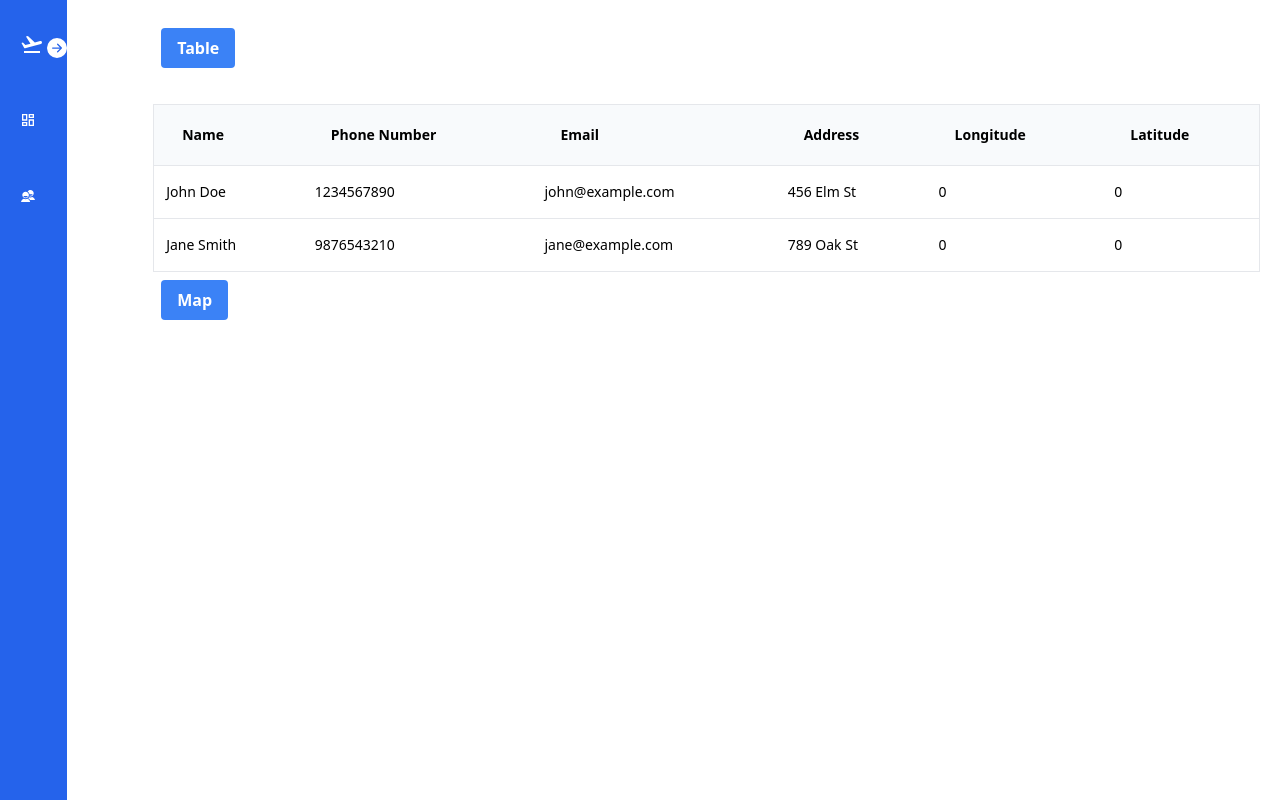
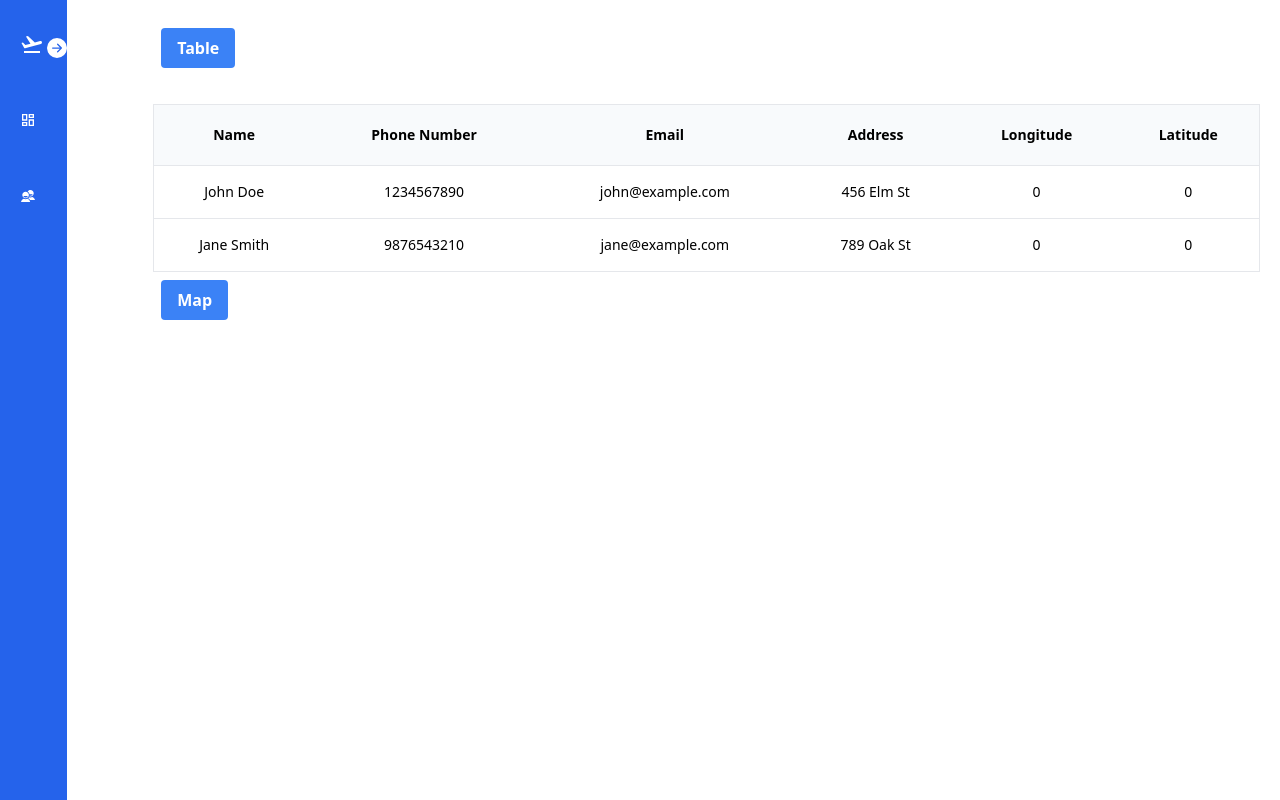
Before and after one commit to Thermiee/Dashboard, a React (Create React App) app: page / in a window 1280 px wide. Built offline with nearby package versions, Linux system fonts and the light colour scheme.

Commit message:
fix table styling

```diff
--- a/src/components/TableView.js
+++ b/src/components/TableView.js
@@ -23,25 +23,25 @@ const TableView = () => {
 
   return (
     <div className="pb-24 md:pb-0 relative w-full overflow-y-auto md:overflow-visible">
-      <table className="w-full text-sm text-left  mt-7 border rounded-lg">
+      <table className="w-full text-sm text-center mt-7 border rounded-lg">
         <thead className="" style={{ backgroundColor: '#F8FAFC' }}>
           <tr>
-            <th scope="col" className="px-3 pl-7 py-5 whitespace-nowrap header font-semi-bold text-sm">
+            <th scope="col" className="px-3 py-5 text-center whitespace-nowrap header font-semi-bold text-sm">
               Name
             </th>
-            <th scope="col" className="px-3 pl-7 py-5 whitespace-nowrap header font-semi-bold text-sm">
+            <th scope="col" className="px-3 py-5 text-center whitespace-nowrap header font-semi-bold text-sm">
               Phone Number
             </th>
-            <th scope="col" className="px-3 pl-7 py-5 whitespace-nowrap header font-semi-bold text-sm">
+            <th scope="col" className="px-3 py-5 text-center whitespace-nowrap header font-semi-bold text-sm">
               Email
             </th>
-            <th scope="col" className="px-3 pl-7 py-5 whitespace-nowrap header font-semi-bold text-sm">
+            <th scope="col" className="px-3 py-5 text-center whitespace-nowrap header font-semi-bold text-sm">
               Address
             </th>
-            <th scope="col" className="px-3 pl-7 py-5 whitespace-nowrap header font-semi-bold text-sm">
+            <th scope="col" className="px-3 py-5 text-center whitespace-nowrap header font-semi-bold text-sm">
               Longitude
             </th>
-            <th scope="col" className="px-3 pl-7 py-5 whitespace-nowrap header font-semi-bold text-sm">
+            <th scope="col" className="px-3 py-5 whitespace-nowrap header font-semi-bold text-sm">
               Latitude
             </th>
           </tr>
--- a/src/pages/Contact.js
+++ b/src/pages/Contact.js
@@ -53,7 +53,7 @@ const Contact = ({
   return (
     <div className="flex items-center">
       <Sidebar />
-      <div className="pb-24 md:pb-0 relative w-full overflow-y-auto md:overflow-visible">
+      <div className="pb-24 md:pb-0 relative w-11/12 overflow-y-auto md:overflow-visible">
 
         <div>
           <h1 className="text-2xl font-semibold mb-4">Add Contact</h1>
```
